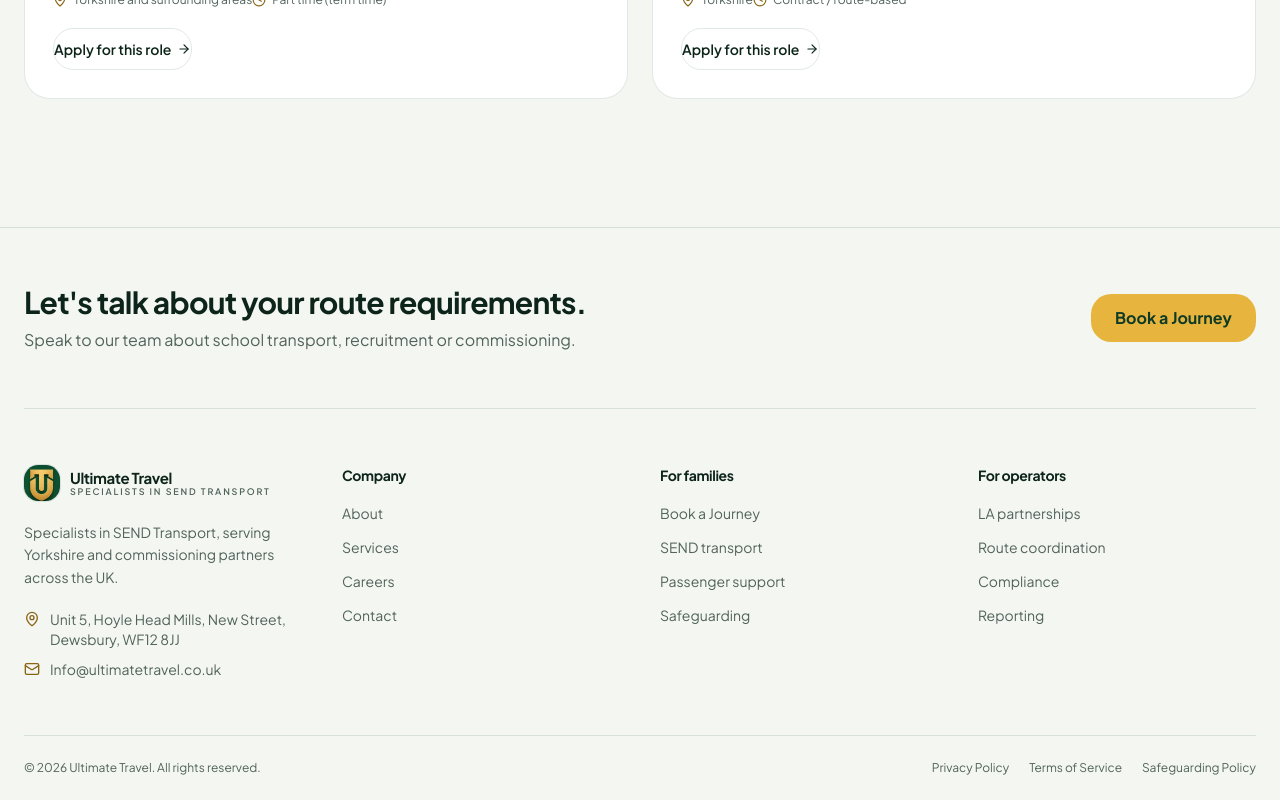
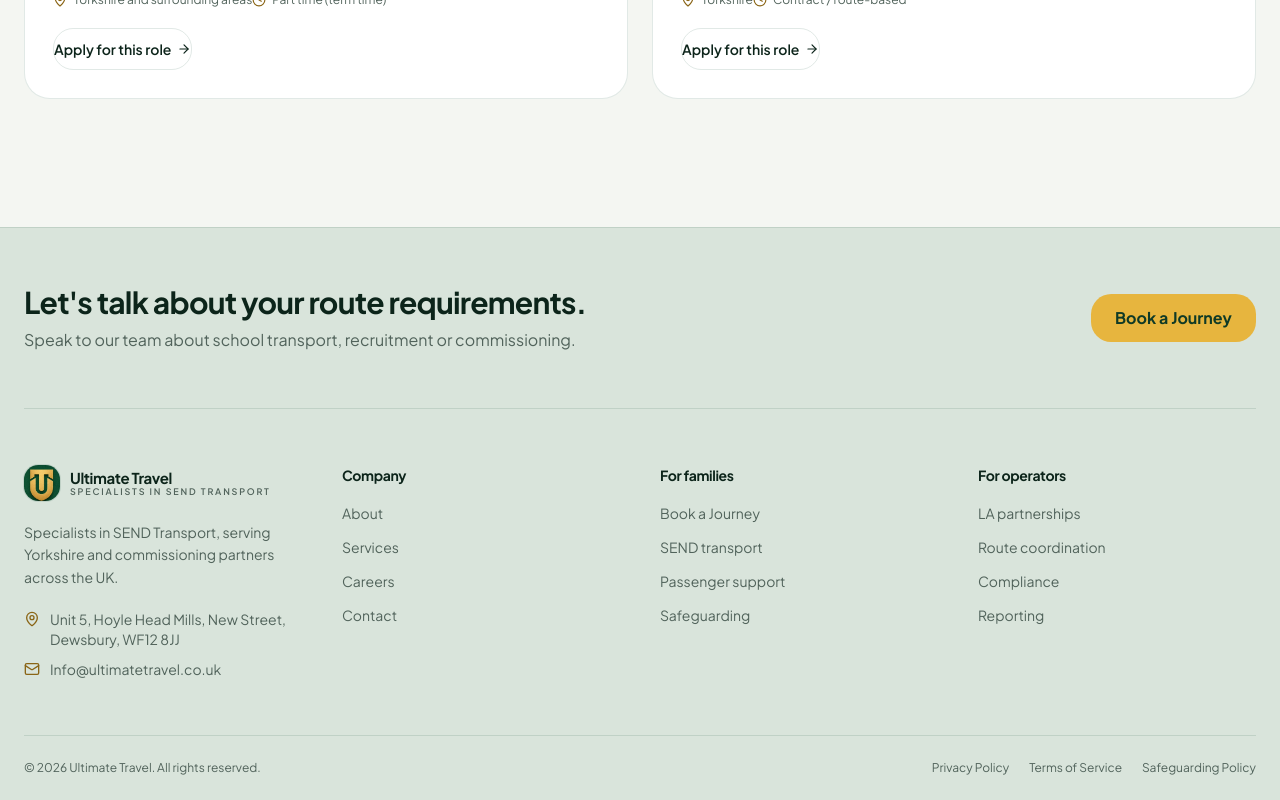
Before and after one commit to nomanmajeed/green-destinations, a Next.js app: page /careers in a window 1280 px wide. Shown: the part 1681-2481 px from the top of the page. Built offline with nearby package versions, Linux system fonts and the light colour scheme.

Commit message:
style(footer): apply dedicated theme-aware footer background

```diff
--- a/app/globals.css
+++ b/app/globals.css
@@ -106,6 +106,7 @@
   /* Theme-aware layout variables */
   --body-bg: #f4f6f2;
   --section-bg: #e9efe9;
+  --footer-bg: #d9e4db;
   --glass-bg: rgba(244, 246, 242, 0.88);
   --glass-border: rgba(15, 74, 48, 0.12);
   --glass-gold-bg: rgba(154, 115, 34, 0.08);
@@ -163,6 +164,7 @@
   /* Theme-aware layout variables */
   --body-bg: #06140d;
   --section-bg: #0a1c12;
+  --footer-bg: var(--background);
   --glass-bg: rgba(6, 20, 13, 0.86);
   --glass-border: rgba(255, 255, 255, 0.09);
   --glass-gold-bg: rgba(231, 197, 105, 0.07);
--- a/components/Footer.tsx
+++ b/components/Footer.tsx
@@ -26,7 +26,7 @@ const links = {
 
 export default function Footer() {
   return (
-    <footer className="border-t border-border bg-background">
+    <footer className="border-t border-border bg-[var(--footer-bg)]">
       <div className="mx-auto max-w-7xl px-6">
         {/* Closing CTA */}
         <div className="flex flex-col items-start justify-between gap-6 border-b border-border py-14 md:flex-row md:items-center">
```
